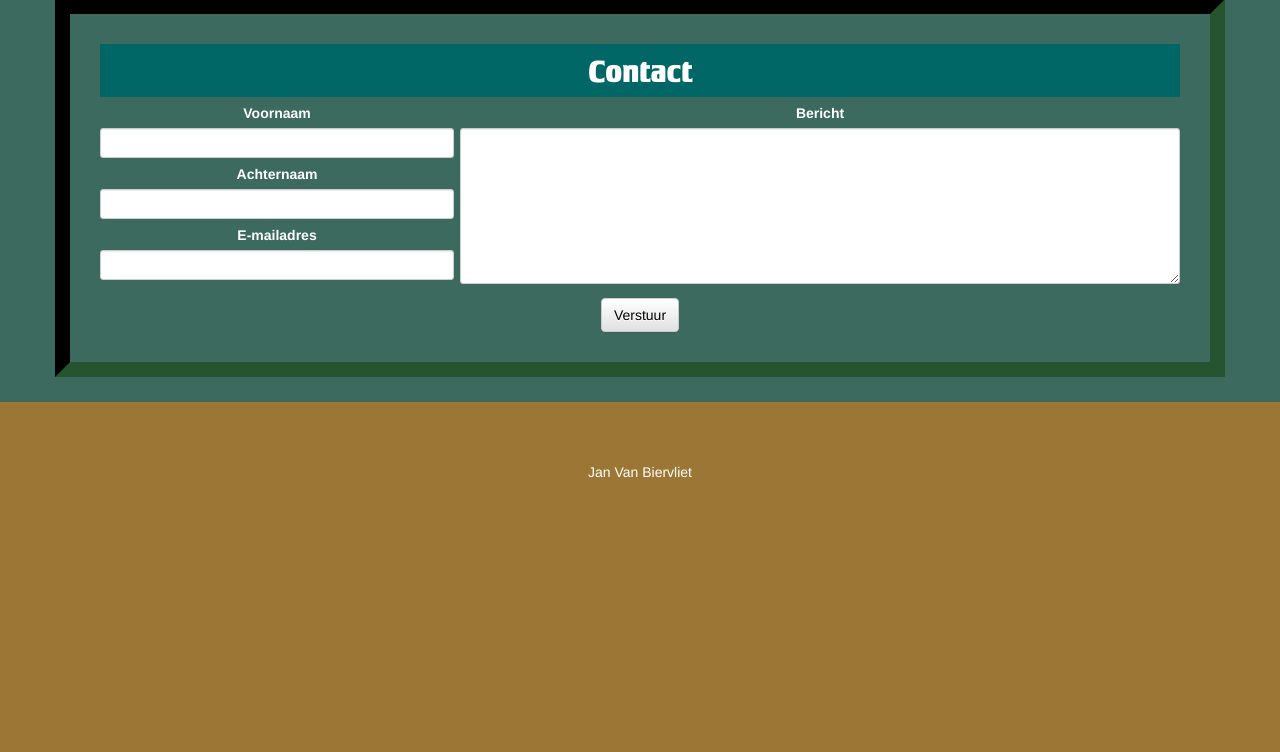
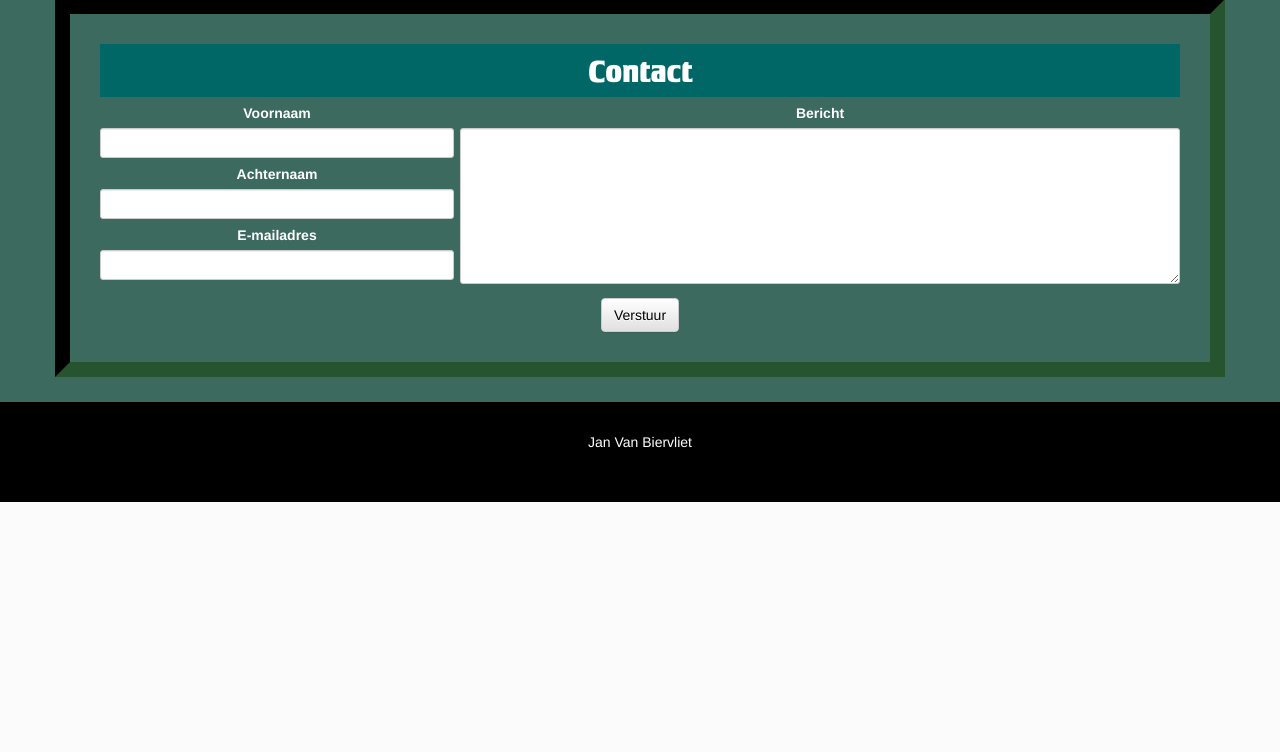
Before and after one commit to beerfleet/portfolio, a PHP site: template src/PF/Portfolio/html/homepage.html.twig in a window 1280 px wide; the page is wider, and only the part inside the window is pictured. Shown: the part 1840-2592 px from the top of that part. After the commit the page ends 2342 px from the top of that part, so only its background shows below. Run offline with PHP 8.4, Linux system fonts and the light colour scheme; the template is opened without the code that fills it, so the values that code supplies are empty; some libraries are stand-ins or nearby versions.

Commit message:
footer height lessened

```diff
--- a/css/stijl.css
+++ b/css/stijl.css
@@ -149,7 +149,8 @@ body {
 /*footer*/
 #footer {
   color: white;
-  background: #9B7634;
+  /*background: #9B7634;*/
+  background: black;
 }
 #footer .col-sm-4 {
   background: initial;
@@ -201,7 +202,7 @@ body {
   min-height: 100%;
   height: auto !important;
   height: 100%;
-  margin: 0 auto -350px;
+  margin: 0 auto -100px;
 }
 .odd-font {
   font-family: Odd;
@@ -371,8 +372,8 @@ body {
 /* FOOTER */
 #footer {
   width: 100%;
-  padding-top: 60px;
+  padding-top: 30px;
 }
 #footer, .push {
-  height: 350px;
+  height: 100px;
 }
```
